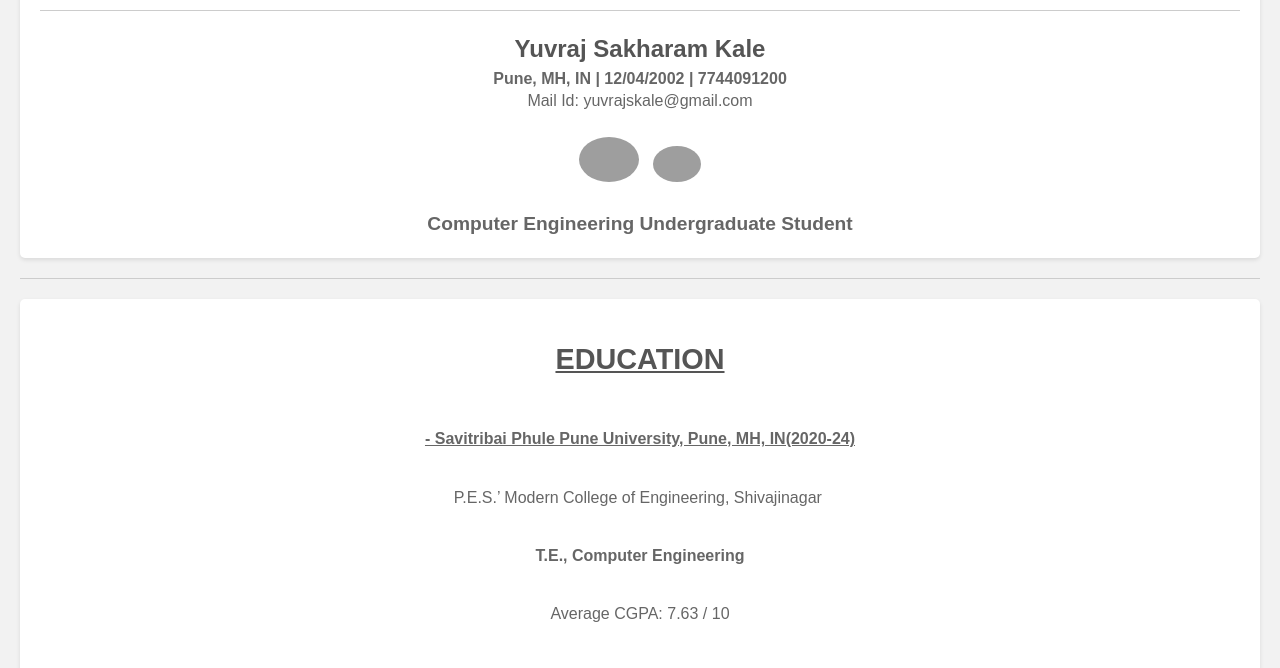
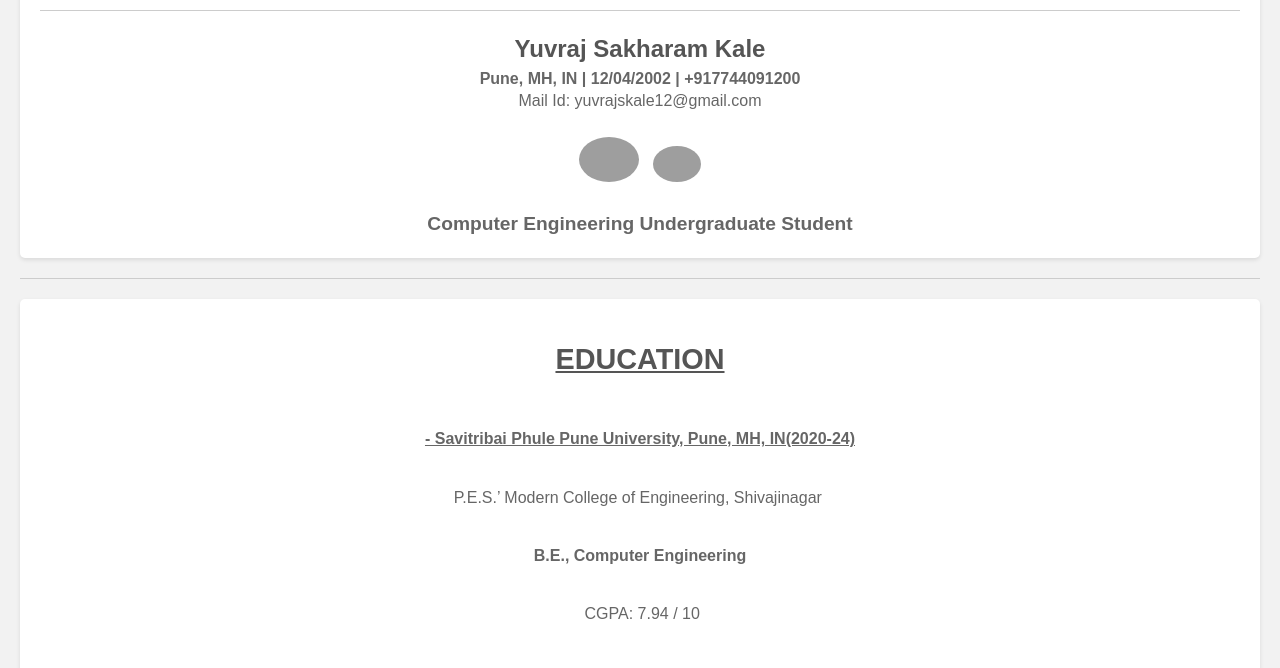
Before and after one commit to Yuvraj1200/resume, a plain HTML site: page index.html in a window 1280 px wide. Shown: the part 284-952 px from the top of the page. Drawn offline with Linux system fonts and the light colour scheme; grey boxes are pictures that could not be loaded.

Commit message:
Update index.html

```diff
--- a/index.html
+++ b/index.html
@@ -112,8 +112,8 @@
         <hr>
 
         <h3>Yuvraj Sakharam Kale</h3>
-        <p><b>Pune, MH, IN | 12/04/2002 | 7744091200</b></p>
-        <p>Mail Id: yuvrajskale@gmail.com</p>
+        <p><b>Pune, MH, IN | 12/04/2002 | +917744091200</b></p>
+        <p>Mail Id: yuvrajskale12@gmail.com</p>
         <a href="https://linkedin.com/in/yuvraj-kale-51019b226" target="main">
             <img src="https://static.vecteezy.com/system/resources/previews/018/930/587/non_2x/linkedin-logo-linkedin-icon-transparent-free-png.png"
                 alt="Linkedin" width="60">
@@ -135,8 +135,8 @@
         <span>
             <p><b><u>- Savitribai Phule Pune University, Pune, MH, IN(2020-24)</u></b></p>
             <p>P.E.S.’ Modern College of Engineering, Shivajinagar </p>
-            <p><b>T.E., Computer Engineering</b></p>
-            <p>Average CGPA: 7.63 / 10</p>
+            <p><b>B.E., Computer Engineering</b></p>
+            <p> CGPA: 7.94 / 10</p>
         </span>
 
         <p><b><u>- Vardhaman English Medium School And Junior College, Pune, MH, IN(2020)</u></b></p>
@@ -239,7 +239,7 @@
             <li>
                 <a href="https://drive.google.com/file/d/1kusx_l5PIuJ3pIMOsMjiNmqHXkGdxsMN/view?usp=sharing">- Internship at Diginique TechLabs</a>
                 <p>Data Science, Machine Learning, and AI using Python</p>
-                <p>18 SEP-22 to 31 AUG-22</p>
+                <p>18 July-22 to 31 AUG-22</p>
             </li>
             <li>
                 <a href="https://drive.google.com/file/d/1IbwY8kc8J9XKmHjxJD84Gr57cfHwtbIg/view?usp=share_link">- Internship at YBI Foundation</a>
```
